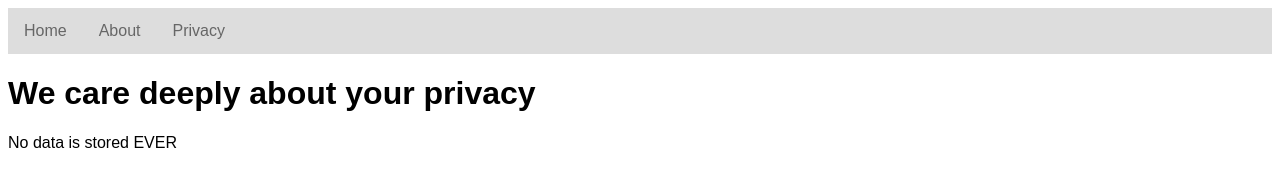
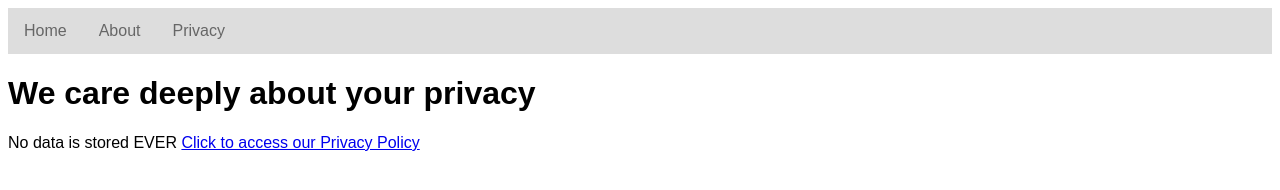
Before and after one commit to Lightshayan/Web-Doc, a plain HTML site: page privacy.html in a window 1280 px wide. Drawn offline with Linux system fonts and the light colour scheme.

Commit message:
Update privacy.html

```diff
--- a/privacy.html
+++ b/privacy.html
@@ -49,6 +49,6 @@
     </ul>
     <h1>We care deeply about your privacy</h1>
     <p1>No data is stored EVER</p1>
-
+    <a href="https://docs.google.com/document/d/1c5mcCHV4gug_BJgKgFcc2XPQvFCJ1zRYc43uIE2qVjY/edit?usp=sharing">Click to access our Privacy Policy</a>
 </body>
 </html>
```
